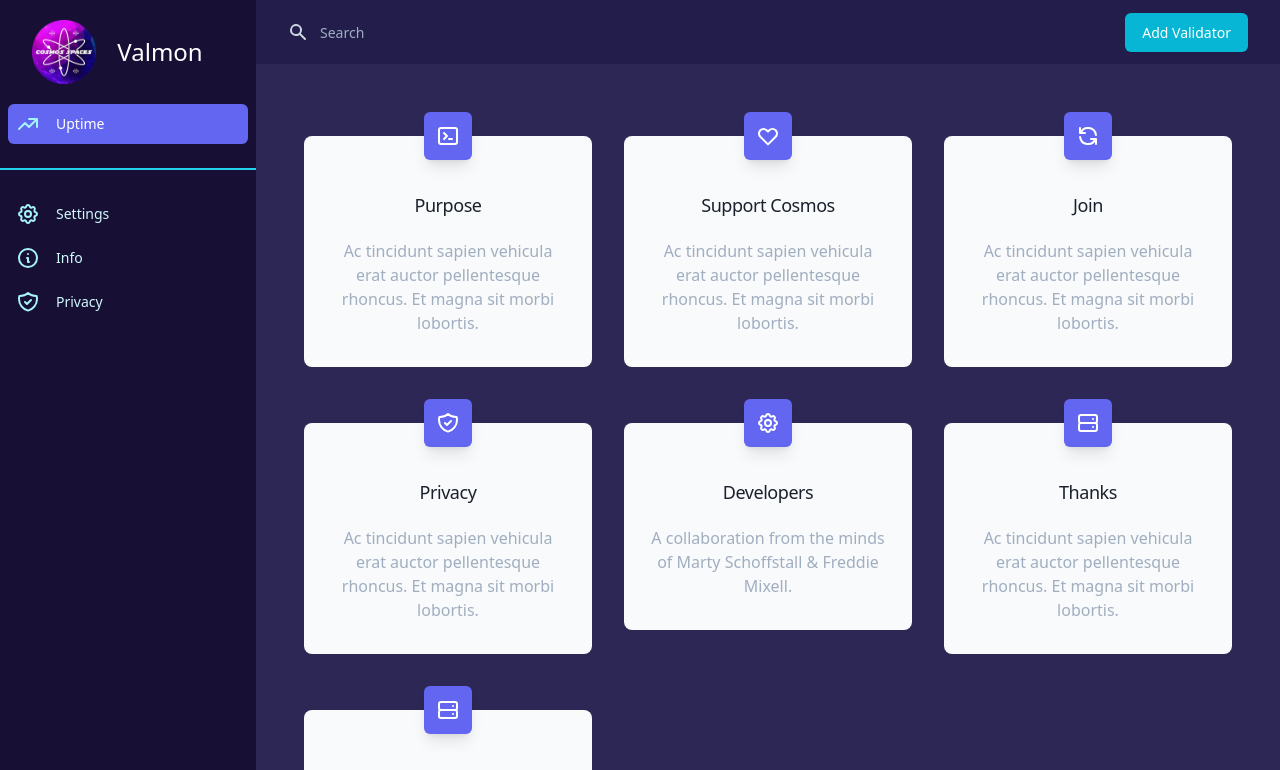
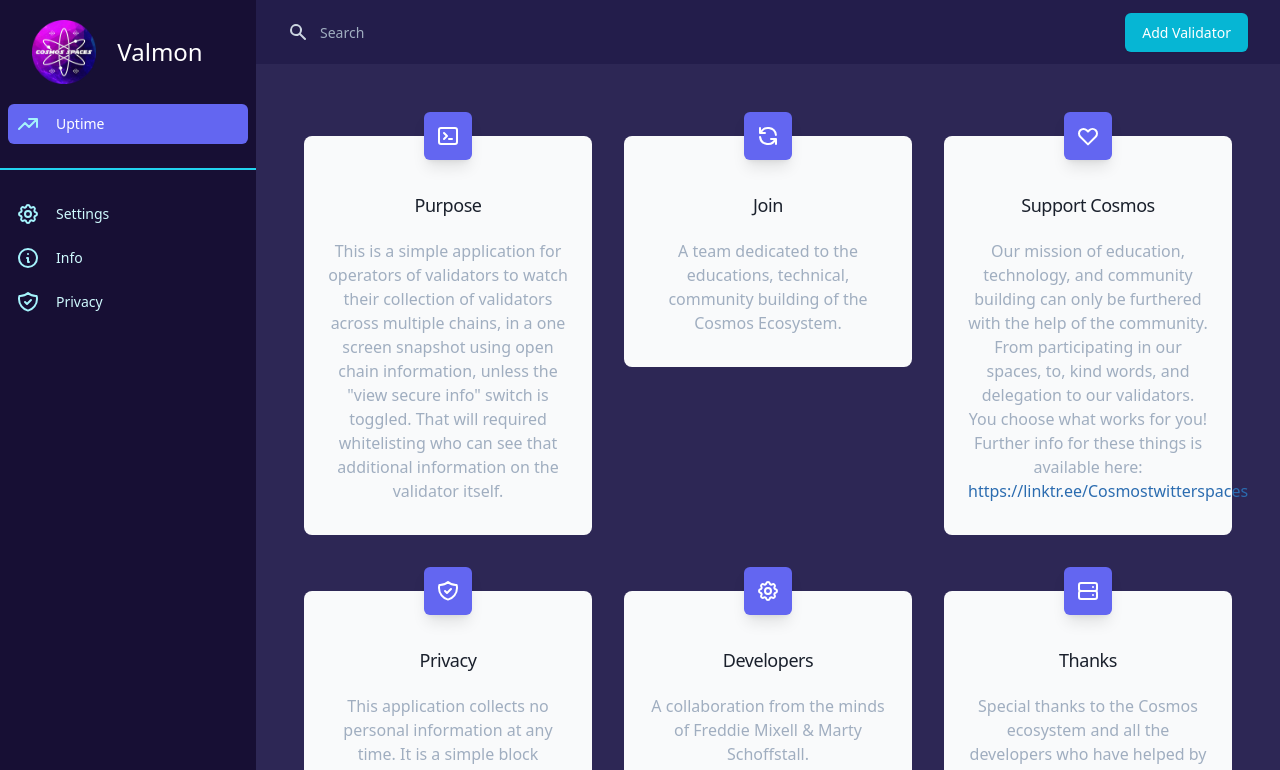
Before and after one commit to CosmosSpaces/stivalidatormon, a Next.js app: page /info in a window 1280 px wide. Shown: the top 770 px of the page. Built offline with nearby package versions, Linux system fonts and the light colour scheme.

Commit message:
info update

```diff
--- a/src/pages/info.tsx
+++ b/src/pages/info.tsx
@@ -13,43 +13,43 @@
   {
     name: 'Purpose',
     description:
-      'Ac tincidunt sapien vehicula erat auctor pellentesque rhoncus. Et magna sit morbi lobortis.',
+      'This is a simple application for operators of validators to watch their collection of validators across multiple chains, in a one screen snapshot using open chain information, unless the "view secure info" switch is toggled. That will required whitelisting who can see that additional information on the validator itself.',
     icon: TerminalIcon,
+  },
+  {
+    name: 'Join',
+    description:
+      'A team dedicated to the educations, technical, community building of the Cosmos Ecosystem.',
+    icon: RefreshIcon,
   },
   {
     name: 'Support Cosmos',
     description:
-      'Ac tincidunt sapien vehicula erat auctor pellentesque rhoncus. Et magna sit morbi lobortis.',
+      'Our mission of education, technology, and community building can only be furthered with the help of the community. From participating in our spaces, to, kind words, and delegation to our validators. You choose what works for you! Further info for these things is available here: <a href="https://linktr.ee/Cosmostwitterspaces">https://linktr.ee/Cosmostwitterspaces</a>',
     icon: HeartIcon,
-  },
-  {
-    name: 'Join',
-    description:
-      'Ac tincidunt sapien vehicula erat auctor pellentesque rhoncus. Et magna sit morbi lobortis.',
-    icon: RefreshIcon,
   },
   {
     name: 'Privacy',
     description:
-      'Ac tincidunt sapien vehicula erat auctor pellentesque rhoncus. Et magna sit morbi lobortis.',
+      'This application collects no personal information at any time. It is a simple block explorer.',
     icon: ShieldCheckIcon,
   },
   {
     name: 'Developers',
     description:
-      'A collaboration from the minds of Marty Schoffstall & Freddie Mixell.',
+      'A collaboration from the minds of Freddie Mixell & Marty Schoffstall.',
     icon: CogIcon,
   },
   {
     name: 'Thanks',
     description:
-      'Ac tincidunt sapien vehicula erat auctor pellentesque rhoncus. Et magna sit morbi lobortis.',
+      'Special thanks to the Cosmos ecosystem and all the developers who have helped by figuring out how to work with this open block data.',
     icon: ServerIcon,
   },
   {
     name: 'Coming Soon',
     description:
-      'Ac tincidunt sapien vehicula erat auctor pellentesque rhoncus. Et magna sit morbi lobortis.',
+      "Alpha version v1.0 projected for July of 2022. What you're currently viewing is a beta version.",
     icon: ServerIcon,
   },
 ];
@@ -73,9 +73,10 @@
                 <h3 className="mt-8 text-lg font-medium tracking-tight text-gray-900">
                   {feature.name}
                 </h3>
-                <p className="mt-5 text-base text-gray-500">
-                  {feature.description}
-                </p>
+                <p
+                  className="mt-5 text-base text-gray-500"
+                  dangerouslySetInnerHTML={{ __html: feature.description }}
+                />
               </div>
             </div>
           </div>
```
